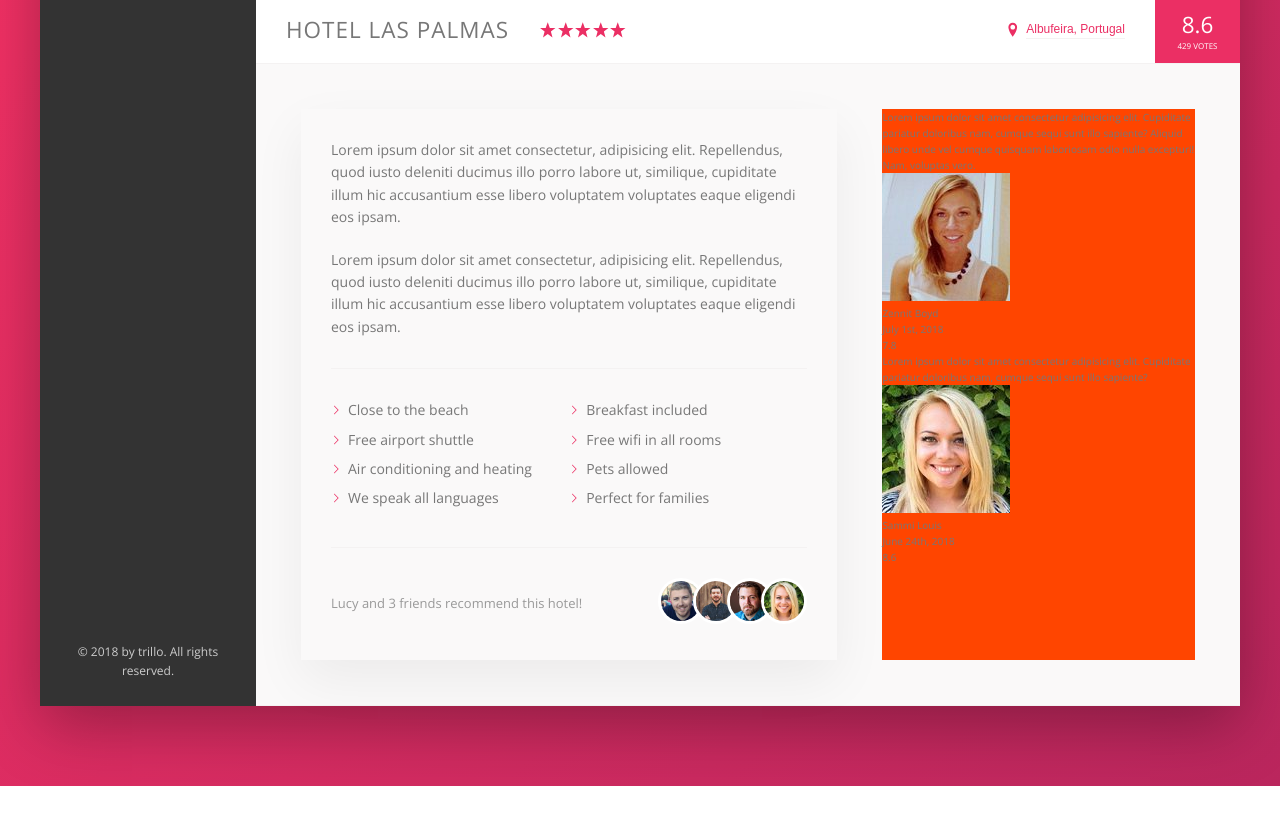
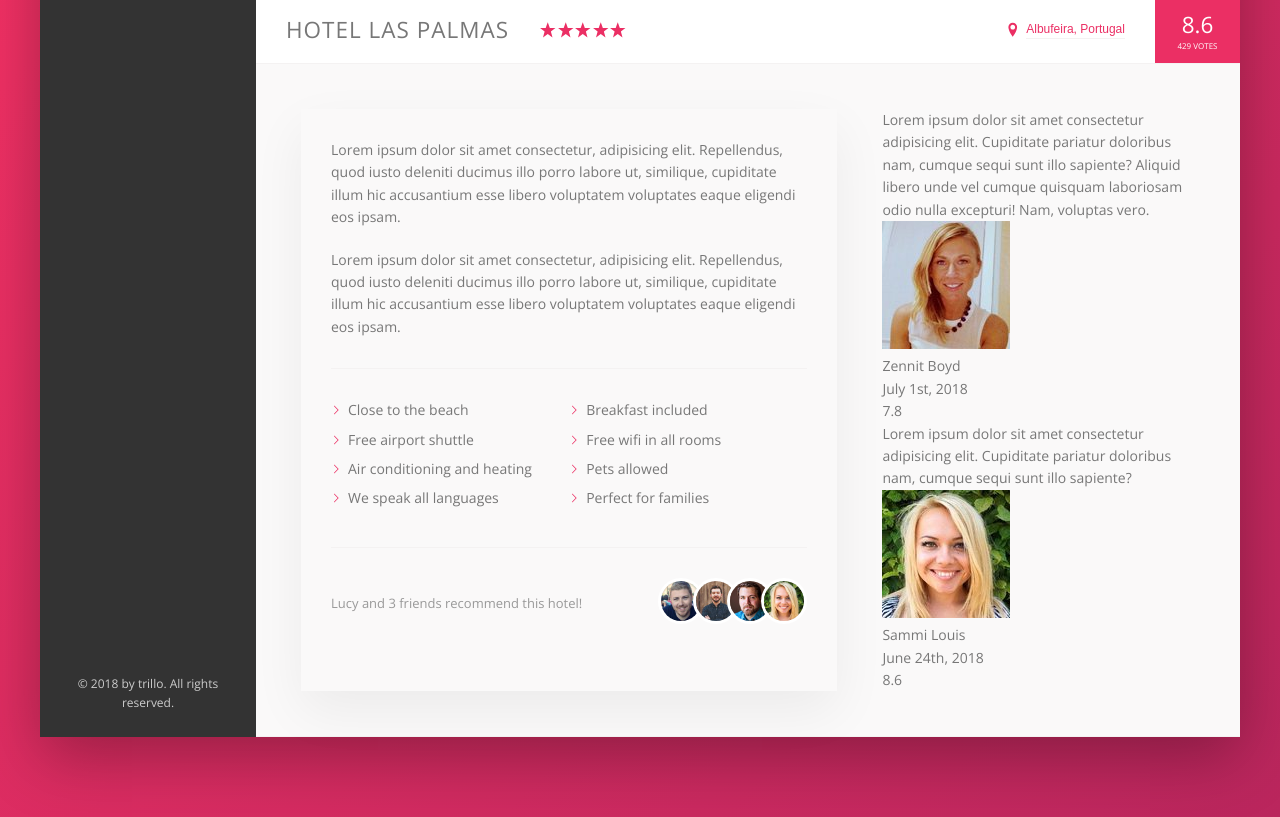
Before and after one commit to Ceejaymar/trillo-practice, a website: page index.html in a window 1280 px wide. Shown: the part 538-1355 px from the top of the page. Before the commit the page ends 1324 px from the top, so only its background shows below. Drawn offline with nearby package versions, Linux system fonts and the light colour scheme; files that its build step writes are made by us from their sources.

Commit message:
Change location of font

```diff
--- a/sass/_layout.scss
+++ b/sass/_layout.scss
@@ -38,12 +38,12 @@
 .details {
   display: flex;
   padding: 4.5rem;
+  font-size: 1.4rem;
   background-color: var(--color-grey-light-1);
   border-bottom: var(--line);
 }
 
 .description {
-  font-size: 1.4rem;
   box-shadow: var(--shadow-light);
   padding: 3rem;
   flex: 0 0 60%;
@@ -51,6 +51,5 @@
 }
 
 .user-reviews {
-  background: orangered;
   flex: 1;
 }
```
